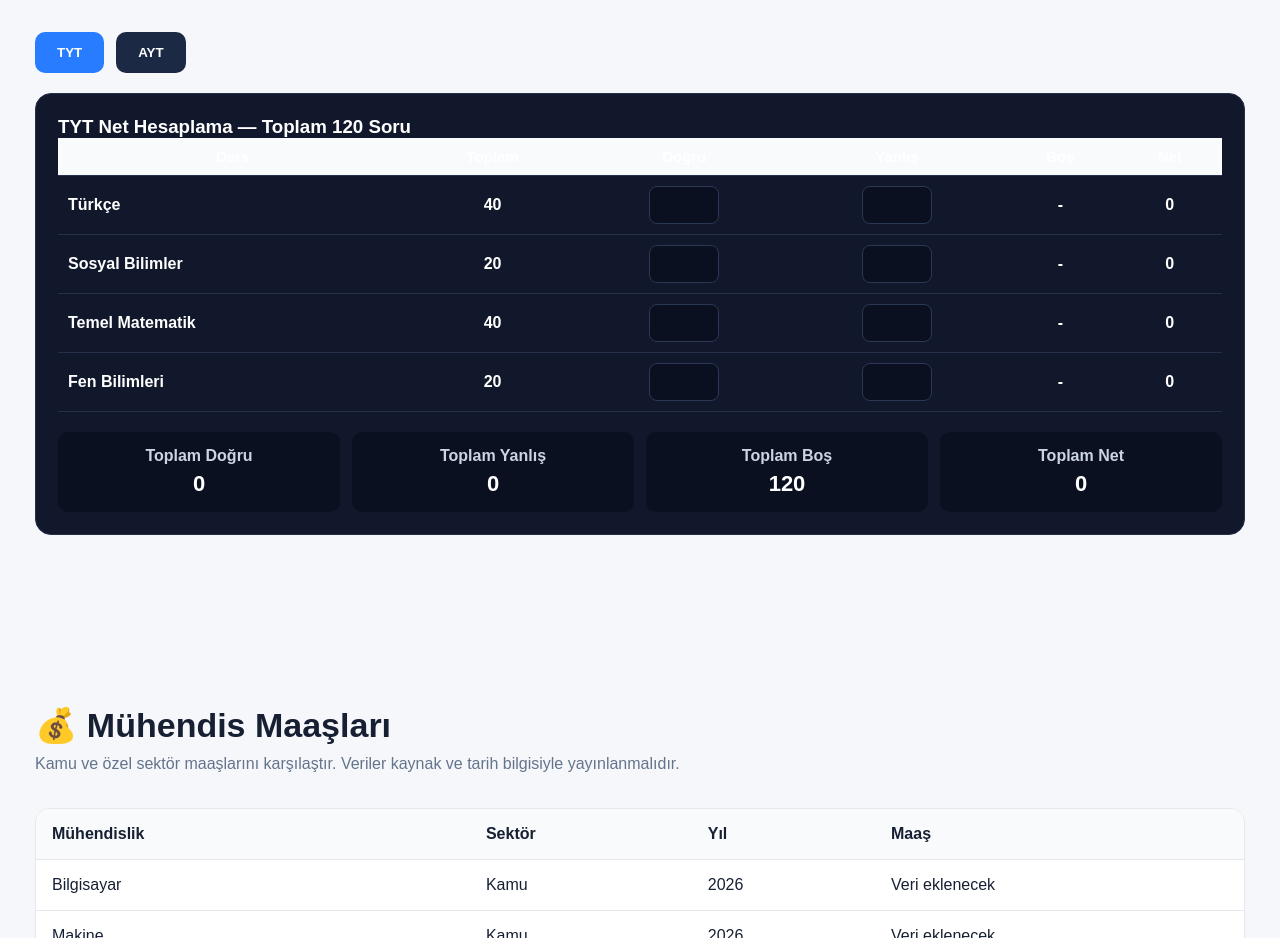
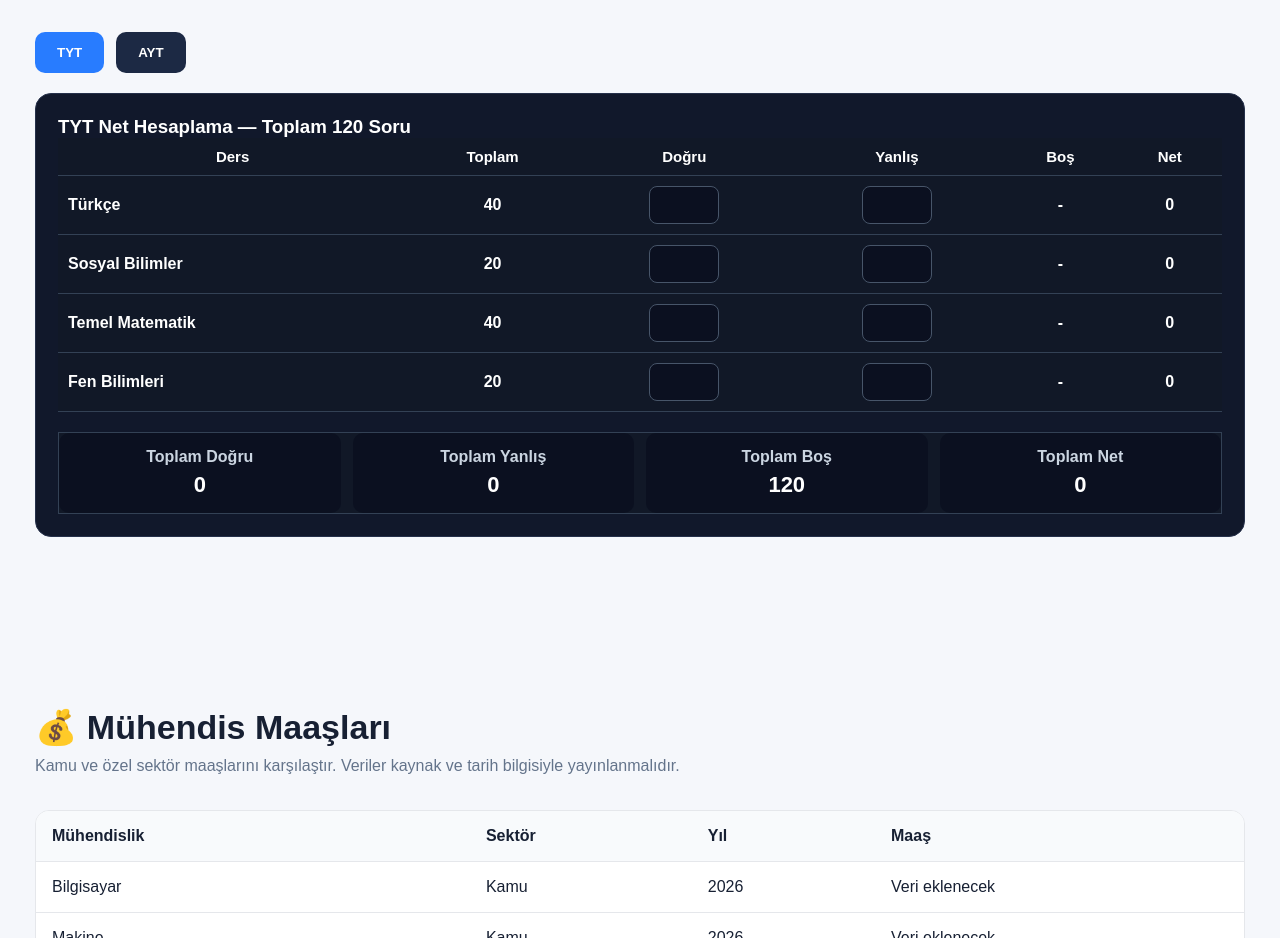
Before and after one commit to zorluberat5838-cyber/muhendislik-merkezi, a website: page public/index.html in a window 1280 px wide. Shown: the part 2781-3719 px from the top of the page. Drawn offline with Linux system fonts and the light colour scheme; no server answers.

Commit message:
YKS sonuc alani gorunurluk duzeltmesi

```diff
--- a/public/index.html
+++ b/public/index.html
@@ -1406,3 +1406,46 @@ function bolumGoster(){
     font-weight:900 !important;
 }
 </style>
+<style>
+/* YKS SONUÇLARI - GÖRÜNÜRLÜK DÜZELTMESİ */
+#yks .result,
+#yks .results,
+#yks .yks-result,
+#yks .yks-summary,
+#yks .summary,
+#yks .total,
+#yks .result-card {
+    background:#111827 !important;
+    color:#ffffff !important;
+    border:1px solid #334155 !important;
+}
+
+#yks .result *,
+#yks .results *,
+#yks .yks-result *,
+#yks .yks-summary *,
+#yks .summary *,
+#yks .total *,
+#yks .result-card * {
+    color:#ffffff !important;
+}
+
+#yks table {
+    background:#111827 !important;
+    color:#ffffff !important;
+}
+
+#yks table th,
+#yks table td {
+    background:#111827 !important;
+    color:#ffffff !important;
+    border-color:#334155 !important;
+    font-weight:700 !important;
+}
+
+#yks input {
+    background:#0b1020 !important;
+    color:#ffffff !important;
+    border:1px solid #475569 !important;
+}
+</style>
```
